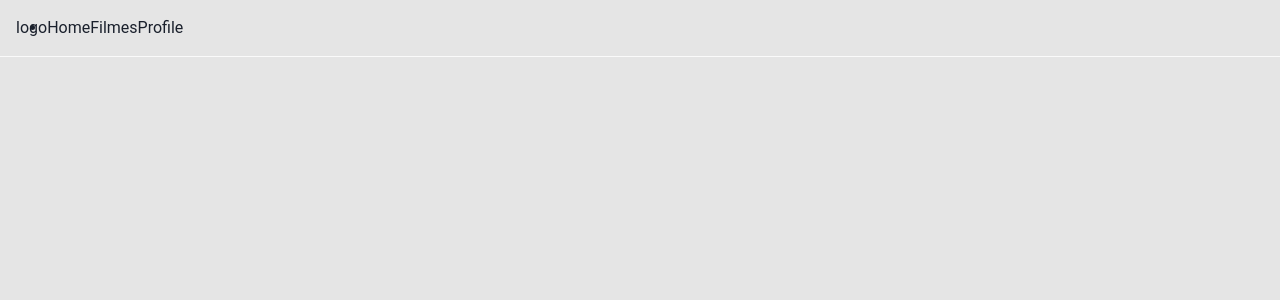
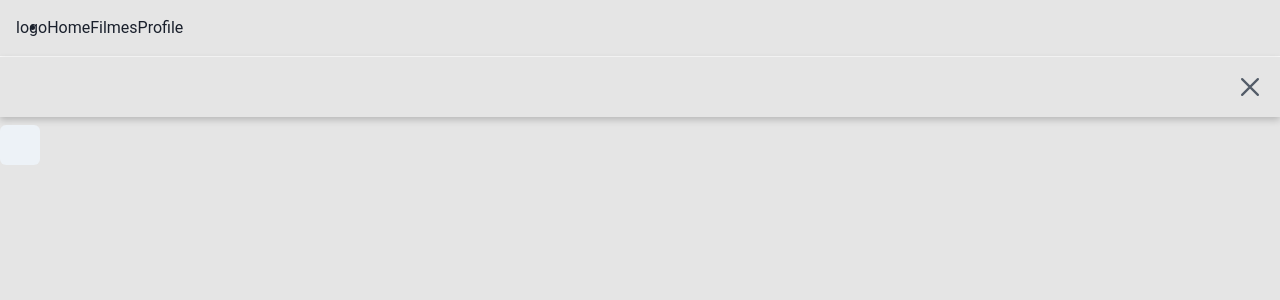
Before and after one commit to ricardoham/moviesit-app, a React (Create React App) app: page /movie/details/1 in a window 1280 px wide. Shown: the top 300 px of the page. Built offline with nearby package versions, Linux system fonts and the light colour scheme.

Commit message:
dev: movie details initial, remove a esltint temp, close bar component

```diff
--- /dev/null
+++ b/src/components/CloseBar/index.tsx
@@ -0,0 +1,12 @@
+import React from 'react';
+import { Bar, Icon } from './styles';
+
+interface Props {
+  onClose?: () => void;
+}
+
+export const CloseBar = ({ onClose }: Props): JSX.Element => (
+  <Bar>
+    <Icon onClick={onClose} />
+  </Bar>
+);
--- /dev/null
+++ b/src/components/CloseBar/styles.ts
@@ -0,0 +1,18 @@
+import styled from '@emotion/styled';
+import { IoCloseOutline } from 'react-icons/io5';
+
+export const Bar = styled.div`
+  display: flex;
+  padding: 12px;
+  flex-flow: column;
+  box-shadow: 0 3px 7px 0 rgba(0,0,0,0.2);
+  margin-bottom: 8px;
+`;
+
+export const Icon = styled(IoCloseOutline)`
+  align-self: flex-end;
+  width: 36px;
+  height: 36px;
+  cursor: pointer;
+  color: #535c68;
+`;
--- a/src/components/List/index.tsx
+++ b/src/components/List/index.tsx
@@ -7,16 +7,25 @@ import { TMDB } from 'model/tmbd';
 interface Props {
   data: TMDB[];
   loading: boolean;
+  onClick: (args: any) => void;
 }
 
-const ListItems = ({ data, loading }: Props): JSX.Element => {
+const ListItems = ({ data, loading, onClick }: Props): JSX.Element => {
   console.log(loading);
 
   return (
     <List>
       {
         data.map((item) => (
-          <ListItem key={item.id} m={4} p={2} display={{ md: 'flex' }} bg="white">
+          <ListItem
+            key={item.id}
+            m={4}
+            p={2}
+            display={{ md: 'flex' }}
+            bg="white"
+            onClick={() => onClick(item.id)}
+            cursor="pointer"
+          >
             <Box flexShrink={0}>
               <Image
                 src={`https://image.tmdb.org/t/p/original/${item.posterPath}`}
--- /dev/null
+++ b/src/pages/Movies/MoviesDetails/index.tsx
@@ -0,0 +1,23 @@
+import React from 'react';
+import { Button, Image, Text } from '@chakra-ui/react';
+import { CloseBar } from 'components/CloseBar';
+import { useHistory } from 'react-router-dom';
+
+interface Props {
+  onClose: () => void;
+}
+
+const MoviesDetails = (): JSX.Element => {
+  const history = useHistory();
+  return (
+    <div>
+      <CloseBar onClose={() => history.push('/movies')} />
+      <Image />
+      <Text />
+      <Text />
+      <Button />
+    </div>
+  );
+};
+
+export default MoviesDetails;
--- /dev/null
+++ b/src/pages/Movies/MoviesDetails/styles.ts
@@ -0,0 +1,5 @@
+import styled from '@emotion/styled';
+
+export const CloseBar = styled.div`
+  display: flex;
+`;
--- a/src/pages/Movies/index.tsx
+++ b/src/pages/Movies/index.tsx
@@ -2,10 +2,12 @@ import React, { useState } from 'react';
 import Search from 'components/Search';
 import { useApiFetch } from 'hooks/useApiFetch';
 import ListItems from 'components/List';
+import { Link, useHistory } from 'react-router-dom';
 
 const Movies = (): JSX.Element => {
   const [{ isError, isLoading, payload }, doFetch] = useApiFetch();
   const [query, setQuery] = useState('');
+  const history = useHistory();
   console.log(payload);
   console.log(isError);
 
@@ -13,11 +15,19 @@ const Movies = (): JSX.Element => {
     e.stopPropagation();
     setQuery(e.target.value);
   };
+
+  const handleMovieDetail = (id: string) => {
+    history.push(`/movie/details/${id}`);
+  };
   return (
     <div>
       <Search onSearch={(e) => handleSearch(e)} value={query} />
       <button type="button" onClick={() => doFetch(query)}>Search</button>
-      <ListItems data={payload?.results || []} loading={isLoading} />
+      <ListItems
+        data={payload?.results || []}
+        loading={isLoading}
+        onClick={handleMovieDetail}
+      />
     </div>
   );
 };
--- a/src/routes/index.tsx
+++ b/src/routes/index.tsx
@@ -2,11 +2,13 @@ import React from 'react';
 import { Route, Switch } from 'react-router-dom';
 import Home from 'pages/Home';
 import Movies from 'pages/Movies';
+import MoviesDetails from 'pages/Movies/MoviesDetails';
 
 const Routes = (): JSX.Element => (
   <Switch>
     <Route exact path="/" component={Home} />
-    <Route exact path="/filmes" component={Movies} />
+    <Route exact path="/movies" component={Movies} />
+    <Route path="/movie/details/:id" component={MoviesDetails} />
   </Switch>
 );
 
```
Also changed, not shown: .eslintrc.json, 1 other file (tests, documents, lock files or other folders).
